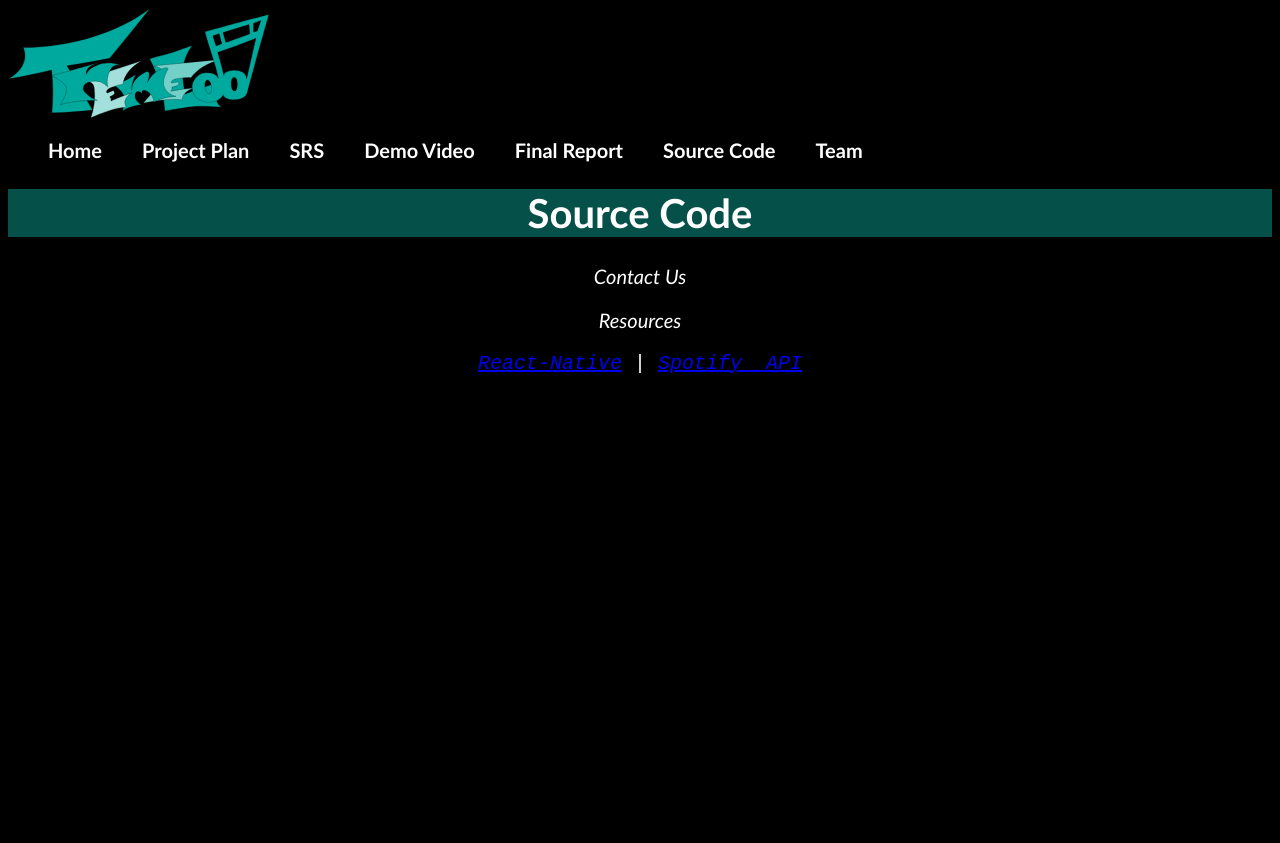
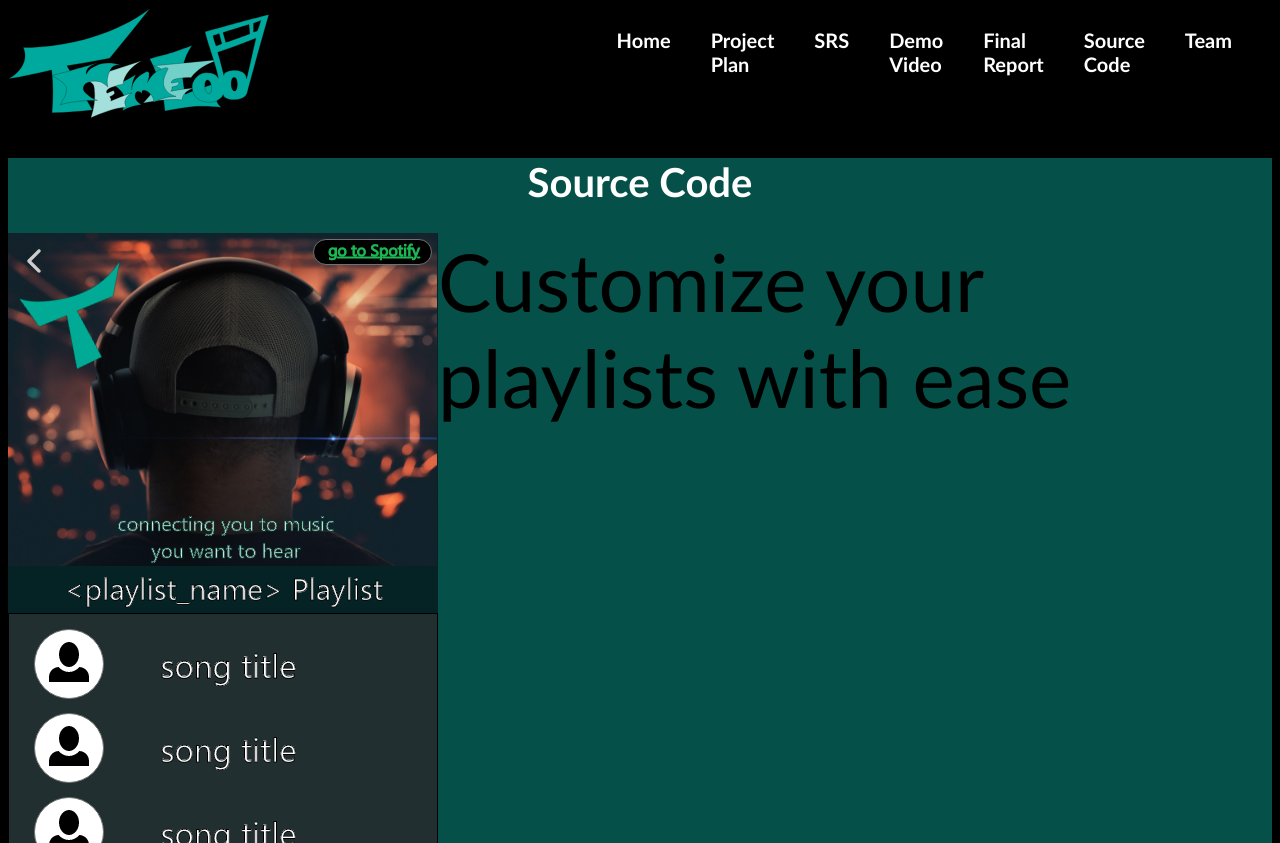
Before and after one commit to Vgreen22005/Tremeloo, a plain HTML site: page source-code.html in a window 1280 px wide. Shown: the top 843 px of the page. Before the commit the page ends 800 px from the top, so only its background shows below. Drawn offline with Linux system fonts and the light colour scheme.

Commit message:
Update source-code.html

```diff
--- a/source-code.html
+++ b/source-code.html
@@ -15,29 +15,40 @@
 
 	<body>
 		<!--Page header-->
-		<header>
-			<img src="images/logo.svg" alt="tremeloo logo"/>
+		<div class="head">
+			<header>
+				<img src="images/logo.svg" alt="tremeloo logo" />
+			</header>
+
 			<nav>
 				<ul>
-					<li><a href ="index.html">Home</a></li>
+					<li><a href="index.html">Home</a></li><br>
 					<li><a href="project-plan.html">Project Plan</a></li>
 					<li><a href="srs.html">SRS</a></li>
 					<li><a href="demo-video.html">Demo Video</a></li>
 					<li><a href="final-report.html">Final Report</a></li>
-					<li><a href ="source-code.html">Source Code</a></li>
+					<li><a href="source-code.html">Source Code</a></li>
 					<li><a href="team.html">Team</a></li>
 				</ul>
 			</nav>
-		</header>
+		</div>
 
 		<main>
-            <h1>Source Code</h1>
+			<h1><p>Source Code</p></h1>
+			<section>
+				<article>
+					<img src="images/recommendation.png" alt="song recommendation page for playlist" />
+				</article>
+				<aside>
+					Customize your playlists with ease
+				</aside>
+			</section>
 		</main>
 
 		<footer>
-			<p><a hfref ="team.html">Contact Us</a></p>
+			<p><a hfref="team.html">Contact Us</a></p>
 			<p>Resources</p>
-			<pre><a href="https://reactnative.dev/">React-Native</a> | <a href="https://developer.spotify.com/documentation/web-api/">Spotify <arr title="Application Programming Interface"> API</arr></a></li></pre>
+			<pre><a href="https://reactnative.dev/">React-Native</a>	<a href="https://developer.spotify.com/documentation/web-api/">Spotify <arr title="Application Programming Interface"> API</arr></a></li></pre>
 		</footer>
 
 	</body>
```
